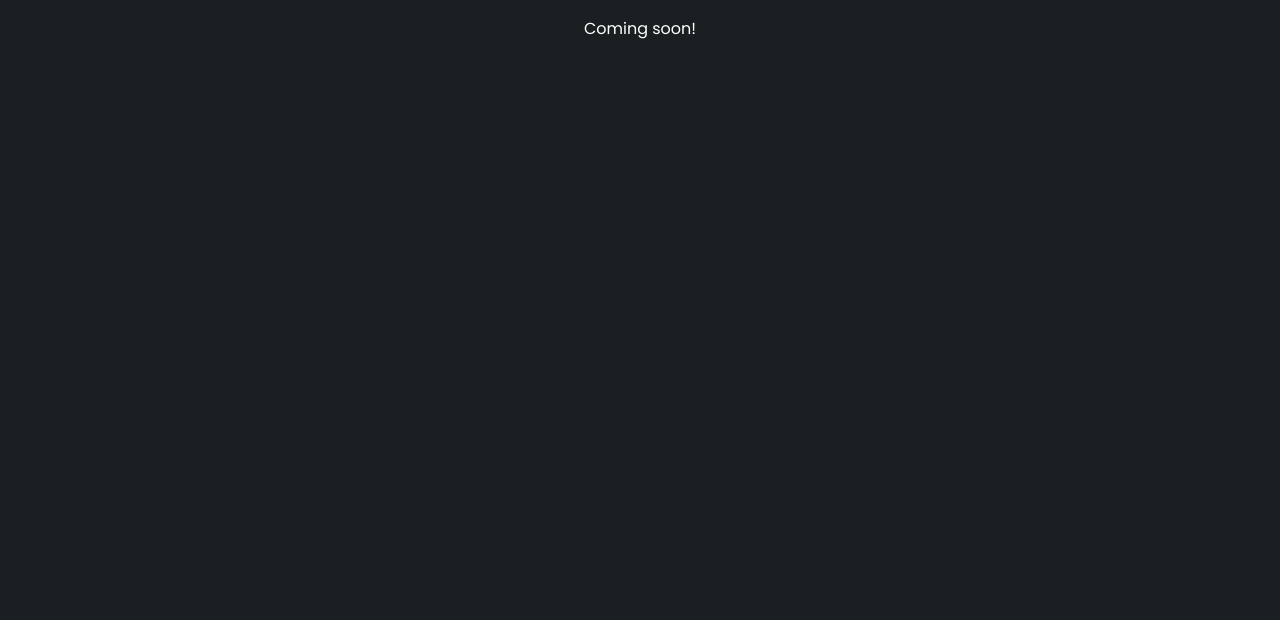
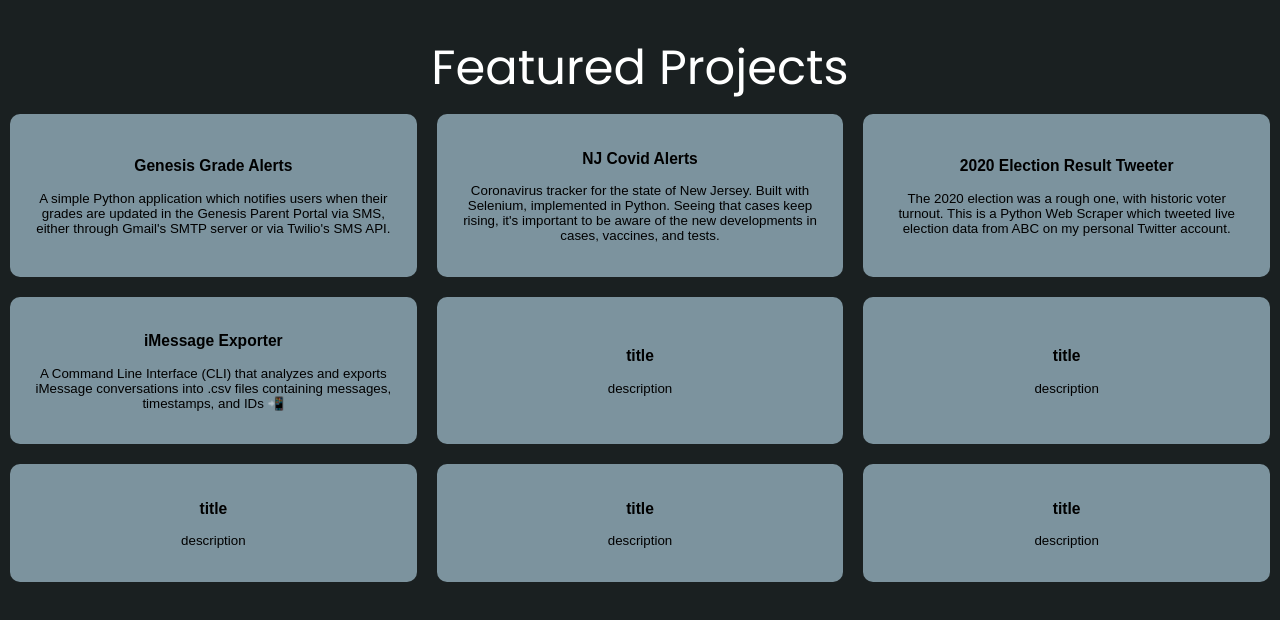
Before and after one commit to siddhxrth/siddharth-lohani-dot-dev, a Next.js app: page /projects in a window 1280 px wide. Shown: the top 620 px of the page. Built offline with nearby package versions, Linux system fonts and the light colour scheme.

Commit message:
added some projects

```diff
--- a/pages/projects.js
+++ b/pages/projects.js
@@ -1,5 +1,51 @@
 export default function Projects() {
     return (
-        <p>Coming soon!</p>
+        <>
+            <h1>Featured Projects</h1>
+
+
+            <div class="flex-grid-thirds">
+                <button class="col">
+                    <h3>Genesis Grade Alerts</h3>
+                    <p>A simple Python application which notifies users when their grades are updated in the Genesis Parent Portal via SMS, either through Gmail's SMTP server or via Twilio's SMS API.</p>
+                </button>
+                <button class="col">
+                    <h3>NJ Covid Alerts</h3>
+                    <p>Coronavirus tracker for the state of New Jersey. Built with Selenium, implemented in Python. Seeing that cases keep rising, it's important to be aware of the new developments in cases, vaccines, and tests.</p>
+                </button>
+                <button class="col">
+                    <h3>2020 Election Result Tweeter</h3>
+                    <p>The 2020 election was a rough one, with historic voter turnout. This is a Python Web Scraper which tweeted live election data from ABC on my personal Twitter account.</p>
+                </button>
+            </div>
+            <div class="flex-grid-thirds">
+                <button class="col">
+                    <h3>iMessage Exporter</h3>
+                    <p>A Command Line Interface (CLI) that analyzes and exports iMessage conversations into .csv files containing messages, timestamps, and IDs 📲</p>
+                </button>
+                <button class="col">
+                    <h3>title</h3>
+                    <p>description</p>
+                </button>
+                <button class="col">
+                    <h3>title</h3>
+                    <p>description</p>
+                </button>
+            </div>
+            <div class="flex-grid-thirds">
+                <button class="col">
+                    <h3>title</h3>
+                    <p>description</p>
+                </button>
+                <button class="col">
+                    <h3>title</h3>
+                    <p>description</p>
+                </button>
+                <button class="col">
+                    <h3>title</h3>
+                    <p>description</p>
+                </button>
+            </div>
+        </>
     );
 }
--- a/styles/globals.css
+++ b/styles/globals.css
@@ -95,6 +95,36 @@
   box-sizing: border-box;
 }
 
+.flex-grid-thirds {
+  display: flex;
+  justify-content: space-between;
+}
+.flex-grid-thirds .col {
+  background-color: rgb(124, 147, 158);
+  padding: 20px;
+  margin: 10px;
+  width: 32%;
+  border: none;
+  border-radius: 10px;
+}
+
+.flex-grid-thirds .col:hover {
+  cursor: pointer;
+  background-color: #FC7753;
+  color:white;
+}
+
+@media (max-width: 500px) {
+  .flex-grid,
+  .flex-grid-thirds {
+    display: block;
+    .col {
+      width: 100%;
+      margin: 0 0 20px 0;
+    }
+  }
+}
+
 @media (max-width: 600px) {
   h1 {
     font-size: 40px;
```
